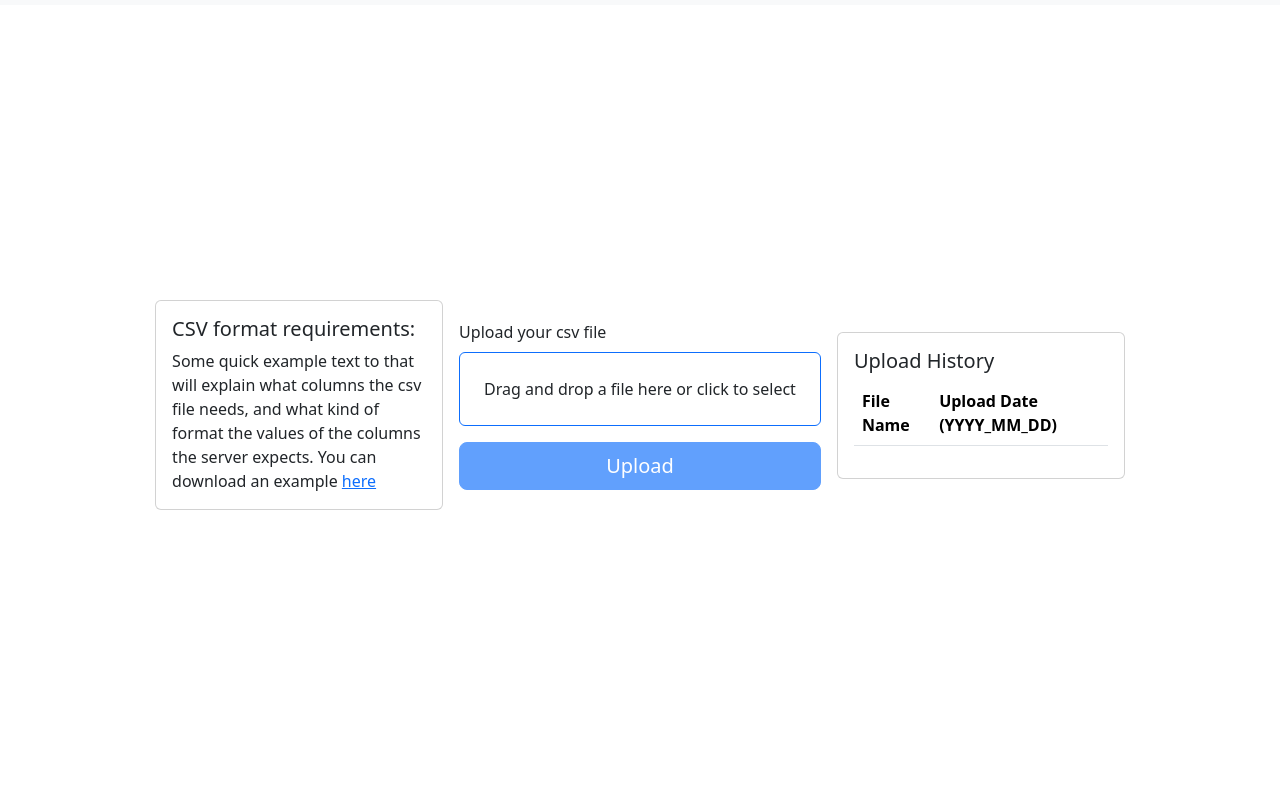
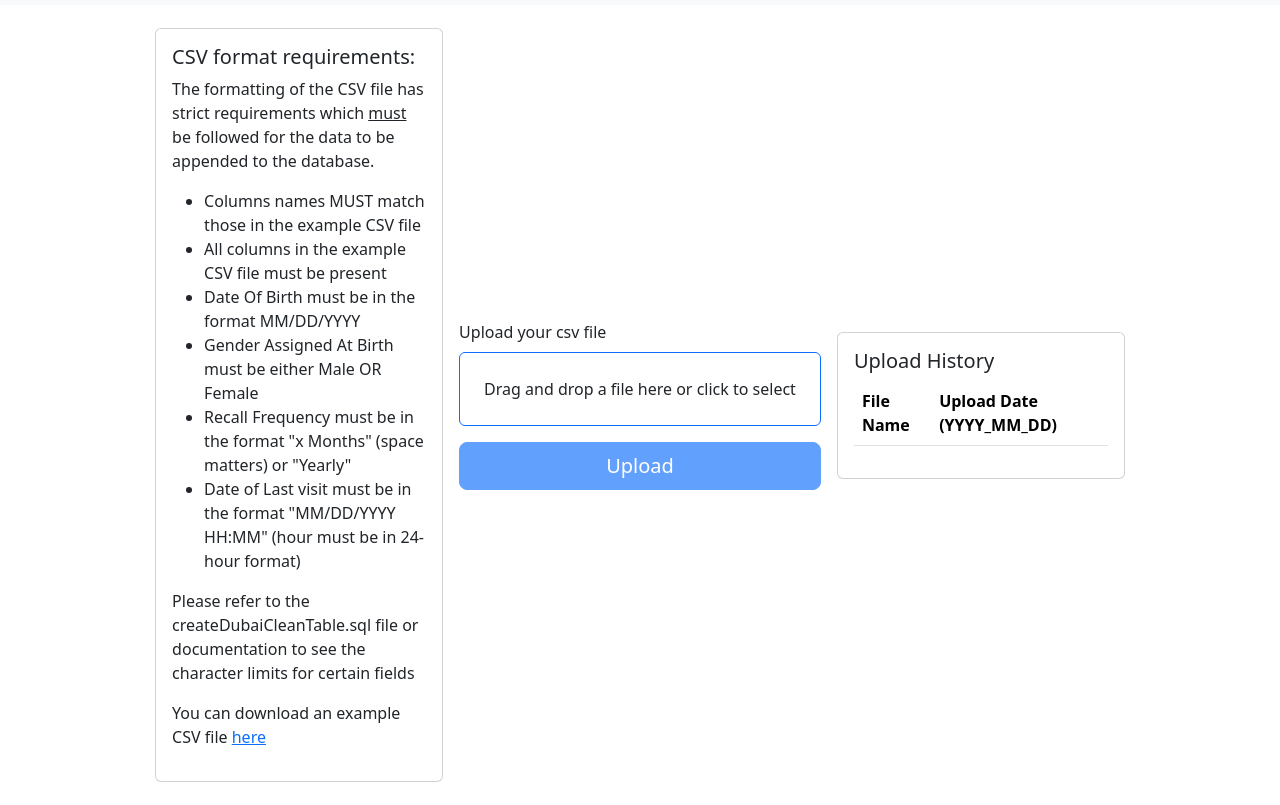
Before and after one commit to reecemelnick/COMP3800-Group20, a website: page src/public/html/upload.html in a window 1280 px wide. Shown: the part 51-856 px from the top of the page. Drawn offline with nearby package versions, Linux system fonts and the light colour scheme; no server answers.

Commit message:
Add instructions to upload page, misc fixes

```diff
--- a/src/public/html/upload.html
+++ b/src/public/html/upload.html
@@ -17,11 +17,20 @@
         <div class="card m-3" style="width: 18rem;">
             <div class="card-body">
                 <h5 class="card-title">CSV format requirements:</h5>
-                <p class="card-text">Some quick example text to that will explain what columns the csv file needs, and
-                    what kind of
-                    format the values of the columns the server expects.
-
-                    You can download an example <a href="download?filename=example.csv&display=example.csv">here</a>
+                <p class="card-text"> The formatting of the CSV file has strict requirements which <u>must</u>
+                     be followed for the data to be appended to the database.
+                </p>
+                <ul>
+                    <li>Columns names MUST match those in the example CSV file</li>
+                    <li>All columns in the example CSV file must be present</li>
+                    <li>Date Of Birth must be in the format MM/DD/YYYY</li>
+                    <li>Gender Assigned At Birth must be either Male OR Female</li>
+                    <li>Recall Frequency must be in the format "x Months" (space matters) or "Yearly"</li>
+                    <li>Date of Last visit must be in the format "MM/DD/YYYY HH:MM" (hour must be in 24-hour format)</li>
+                </ul>
+                <p>Please refer to the createDubaiCleanTable.sql file or documentation to see the character limits for certain fields</p>
+                <p>
+                    You can download an example CSV file <a href="download?filename=example.csv&display=example.csv">here</a>
                 </p>
             </div>
         </div>
--- a/src/public/js/upload.js
+++ b/src/public/js/upload.js
@@ -38,15 +38,17 @@ submit.addEventListener('click', async (e) => {
             body: formData, // Send the form data containing the file
         })
 
+        const result = await response.json()
         if (!response.ok) {
-            alert(`Upload error: ${response.status}`)
+            alert(`Upload error: Response Status ${response.status}, ${result.msg}`)
+        } else {
+            alert('Data uploaded to database')
         }
-        const result = await response.json()
-        alert('Data uploaded to database')
     } catch (error) {
         alert('Failed to reach server: ' + error.message)
     }
     loadOverlay.classList.toggle('d-none')
+    window.location.reload()
 })
 
 function updatefileDropText() {
```
